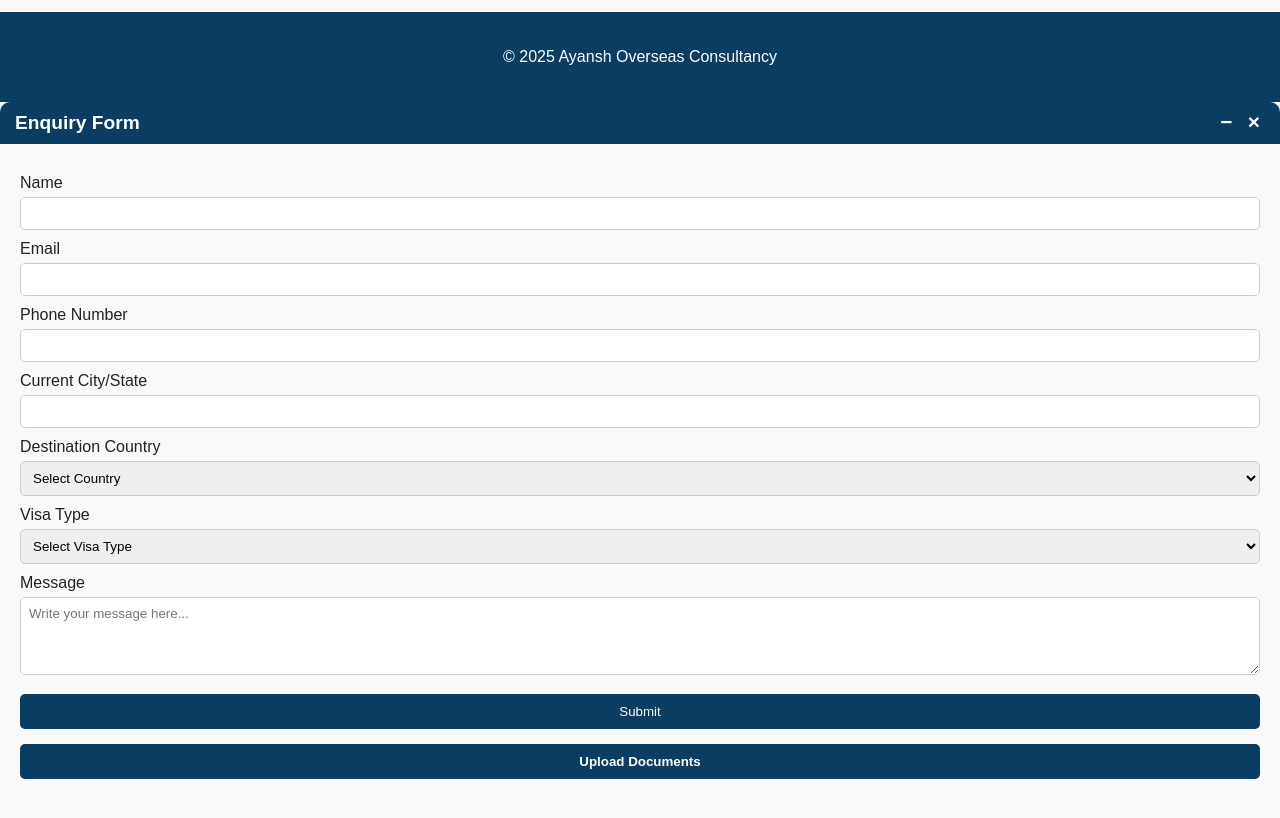
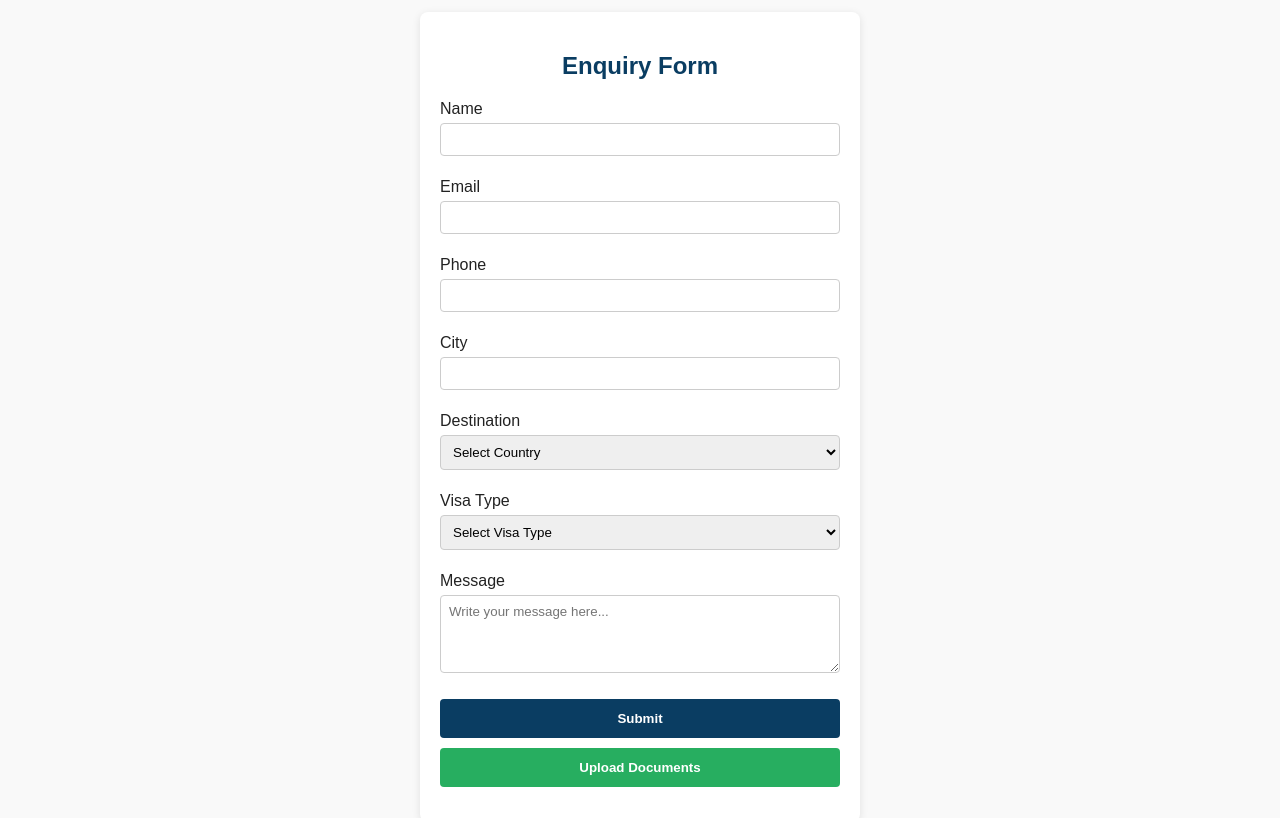
Before and after one commit to Basanapally/Ayansh-Overseas-consultancy, a plain HTML site: page index.html in a window 1280 px wide. Shown: the part 1260-2078 px from the top of the page. Drawn offline with Linux system fonts and the light colour scheme.

Commit message:
Update index.html

```diff
--- a/index.html
+++ b/index.html
@@ -93,105 +93,60 @@
     }
   }
 
-  /* Chat button fixed above marquee */
-  #chat-btn {
-    position: fixed;
-    bottom: 115px; /* above the flags marquee */
-    right: 20px;
+  /* Enquiry Form Section */
+  #enquiry-form-section {
+    max-width: 400px;
+    margin: 40px auto;
+    padding: 20px;
+    background: white;
+    border-radius: 8px;
+    box-shadow: 0 2px 8px rgba(0,0,0,0.1);
+    font-family: Arial, sans-serif;
+  }
+  #enquiry-form-section h2 {
+    text-align: center;
+    color: #0a3d62;
+  }
+  #enquiry-form-section label {
+    display: block;
+    margin: 10px 0 5px;
+  }
+  #enquiry-form-section input,
+  #enquiry-form-section select,
+  #enquiry-form-section textarea {
+    width: 100%;
+    padding: 8px;
+    margin-bottom: 12px;
+    border: 1px solid #ccc;
+    border-radius: 4px;
+    box-sizing: border-box;
+    font-family: Arial, sans-serif;
+  }
+  #enquiry-form-section textarea {
+    resize: vertical;
+  }
+  #enquiry-form-section button[type="submit"],
+  #upload-btn {
     background: #0a3d62;
     color: white;
+    padding: 12px;
+    width: 100%;
     border: none;
-    padding: 15px 20px;
-    border-radius: 50px;
+    border-radius: 4px;
+    font-weight: bold;
     cursor: pointer;
-    font-weight: bold;
-    box-shadow: 0 4px 10px rgba(0,0,0,0.2);
-    z-index: 10001;
+    margin-top: 10px;
   }
-
-  /* form box fixed at bottom right above flags marquee */
-  #form-box {
-    display: none;  /* hidden by default */
-    position: fixed;
-    bottom: 120px; /* just above the chat button */
-    right: 20px;
-    background: white;
-    width: 320px;
-    max-height: 450px;
-    border-radius: 10px;
-    box-shadow: 0 4px 15px rgba(0,0,0,0.3);
-    overflow: hidden;
-    z-index: 10000;
-    flex-direction: column;
-  }
-  #chat-box.active {
-    display: flex !important;
-  }
-  #chat-box header {
-    background: #0a3d62;
-    color: white;
-    padding: 10px 15px;
-    font-weight: bold;
-    font-size: 1.2rem;
-    display: flex;
-    justify-content: space-between;
-    align-items: center;
-    user-select: none;
-    border-top-left-radius: 10px;
-    border-top-right-radius: 10px;
-  }
-  #chat-box header button {
-    background: transparent;
-    border: none;
-    color: white;
-    font-size: 1.3rem;
-    cursor: pointer;
-    padding: 0 5px;
-    line-height: 1;
-    font-weight: bold;
-  }
-  #chat-content {
-    padding: 20px;
-    overflow-y: auto;
-    flex-grow: 1;
-  }
-  #chat-content label { display:block; margin:10px 0 5px; }
-  #chat-content input, #chat-content select, #chat-content textarea {
-    width: 100%; padding: 8px; border: 1px solid #ccc; border-radius: 5px;
-    box-sizing: border-box; font-family: Arial, sans-serif;
-  }
-  #chat-content textarea { resize: vertical; }
-  #chat-content button {
-    margin-top: 15px;
-    background: #0a3d62;
-    color: white;
-    border: none;
-    padding: 10px;
-    width: 100%;
-    cursor: pointer;
-    border-radius: 5px;
-  }
-  #submit-msg {
-    color: green;
-    font-weight: bold;
-    text-align: center;
-    margin-top: 15px;
-  }
-
-  /* Upload button style */
   #upload-btn {
-    margin-top: 15px;
     background: #27ae60;
-    color: white;
-    border: none;
-    padding: 10px;
-    width: 100%;
-    cursor: pointer;
-    border-radius: 5px;
-    font-weight: bold;
   }
   #upload-btn:hover {
     background: #219150;
+  }
+  #submit-msg {
+    margin-top: 15px;
+    font-weight: bold;
+    text-align: center;
   }
 </style>
 
@@ -271,6 +226,65 @@
   </article>
 </section>
 
+<!-- Enquiry Form Section -->
+<section id="enquiry-form-section" aria-label="Enquiry Form">
+  <h2>Enquiry Form</h2>
+  <form id="enquiryForm" novalidate>
+    <label for="name">Name</label>
+    <input id="name" name="name" type="text" required />
+
+    <label for="email">Email</label>
+    <input id="email" name="email" type="email" required />
+
+    <label for="phone">Phone</label>
+    <input id="phone" name="phone" type="tel" required />
+
+    <label for="city">City</label>
+    <input id="city" name="city" type="text" required />
+
+    <label for="destination">Destination</label>
+    <select id="destination" name="destination" required>
+      <option value="">Select Country</option>
+      <option value="United States">United States</option>
+      <option value="United Kingdom">United Kingdom</option>
+      <option value="Canada">Canada</option>
+      <option value="Australia">Australia</option>
+      <option value="New Zealand">New Zealand</option>
+      <option value="Germany">Germany</option>
+      <option value="France">France</option>
+      <option value="Ireland">Ireland</option>
+      <option value="Netherlands">Netherlands</option>
+      <option value="Singapore">Singapore</option>
+      <option value="Switzerland">Switzerland</option>
+      <option value="Japan">Japan</option>
+      <option value="South Korea">South Korea</option>
+      <option value="UAE">United Arab Emirates (UAE)</option>
+    </select>
+
+    <label for="visaType">Visa Type</label>
+    <select id="visaType" name="visaType" required>
+      <option value="">Select Visa Type</option>
+      <option value="Student Visa">Student Visa</option>
+      <option value="Work Visa">Work Visa</option>
+      <option value="Tourist Visa">Tourist Visa</option>
+      <option value="Dependent Visa">Dependent Visa</option>
+      <option value="Permanent Residency">Permanent Residency</option>
+      <option value="Business Visa">Business Visa</option>
+      <option value="Exchange Visitor Visa">Exchange Visitor Visa</option>
+      <option value="Temporary Resident Visa">Temporary Resident Visa</option>
+    </select>
+
+    <label for="message">Message</label>
+    <textarea id="message" name="message" rows="4" placeholder="Write your message here..." required></textarea>
+
+    <button type="submit">Submit</button>
+  </form>
+
+  <button id="upload-btn" type="button" aria-label="Upload your documents">Upload Documents</button>
+
+  <div id="submit-msg" role="alert" aria-live="polite"></div>
+</section>
+
 <!-- Marquee with scrolling country names -->
 <div class="flags-marquee-wrapper" aria-label="Scrolling country names">
   <div class="flags-marquee" aria-hidden="true" aria-live="off" aria-atomic="true" role="presentation">
@@ -298,7 +312,6 @@
     <span title="Netherlands">Netherlands</span>
     <span title="Singapore">Singapore</span>
     <span title="Switzerland">Switzerland</span>
-
   </div>
 </div>
 
@@ -306,115 +319,19 @@
   <p>© 2025 Ayansh Overseas Consultancy</p>
 </footer>
 
-<button id="chat-btn" aria-label="Open chat">💬 Chat</button>
-
-<div id="chat-box" role="dialog" aria-modal="true" aria-labelledby="chat-title" tabindex="-1">
-  <header>
-    <span id="chat-title">Enquiry Form</span>
-    <div>
-      <button id="minimize-btn" title="Minimize chat" aria-label="Minimize chat">−</button>
-      <button id="close-btn" title="Close chat" aria-label="Close chat">×</button>
-    </div>
-  </header>
-  <div id="chat-content">
-    <form id="enquiryForm">
-      <label for="name">Name</label>
-      <input id="name" type="text" name="name" required>
-
-      <label for="email">Email</label>
-      <input id="email" type="email" name="email" required>
-
-      <label for="phone">Phone Number</label>
-      <input id="phone" type="tel" name="phone" required>
-
-      <label for="city">Current City/State</label>
-      <input id="city" type="text" name="city" required>
-
-      <label for="destination">Destination Country</label>
-      <select id="destination" name="destination" required>
-        <option value="">Select Country</option>
-        <option>United States</option>
-        <option>United Kingdom</option>
-        <option>Canada</option>
-        <option>Australia</option>
-        <option>New Zealand</option>
-        <option>Germany</option>
-        <option>France</option>
-        <option>Ireland</option>
-        <option>Netherlands</option>
-        <option>Singapore</option>
-        <option>UAE</option>
-        <option>Switzerland</option>
-        <option>Japan</option>
-        <option>South Korea</option>
-      </select>
-
-      <label for="visaType">Visa Type</label>
-      <select id="visaType" name="visaType" required>
-        <option value="">Select Visa Type</option>
-        <option>Student Visa</option>
-        <option>Work Visa</option>
-        <option>Tourist Visa</option>
-        <option>Dependent Visa</option>
-      </select>
-
-      <label for="message">Message</label>
-      <textarea id="message" name="message" rows="4" placeholder="Write your message here..." required></textarea>
-
-      <button type="submit">Submit</button>
-    </form>
-
-    <!-- Upload Documents Button -->
-    <button id="upload-btn" type="button" aria-label="Upload your documents">Upload Documents</button>
-
-    <div id="submit-msg" role="alert" aria-live="polite"></div>
-  </div>
-</div>
-
 <script>
 document.addEventListener('DOMContentLoaded', () => {
-  const chatBtn = document.getElementById('chat-btn');
-  const chatBox = document.getElementById('chat-box');
   const form = document.getElementById('enquiryForm');
   const submitMsg = document.getElementById('submit-msg');
-  const minimizeBtn = document.getElementById('minimize-btn');
-  const closeBtn = document.getElementById('close-btn');
-  const chatContent = document.getElementById('chat-content');
   const uploadBtn = document.getElementById('upload-btn');
 
-  // Chat button toggles chat box visibility
-  chatBtn.addEventListener('click', () => {
-    if (chatBox.classList.contains('active')) {
-      chatBox.classList.remove('active');
-    } else {
-      chatBox.classList.add('active');
-      chatContent.style.display = 'block'; // ensure content visible when opened
-      submitMsg.textContent = '';          // clear any previous messages
-      form.style.display = 'block';       // show form again if hidden
-      form.reset();
-      chatBox.focus();
+  form.addEventListener('submit', (e) => {
+    e.preventDefault();
+
+    if (!form.checkValidity()) {
+      form.reportValidity();
+      return;
     }
-  });
-
-  // Close chat box
-  closeBtn.addEventListener('click', () => {
-    chatBox.classList.remove('active');
-  });
-
-  // Minimize / Restore chat box content
-  minimizeBtn.addEventListener('click', () => {
-    if (chatContent.style.display === 'none') {
-      chatContent.style.display = 'block';
-      minimizeBtn.textContent = '−';
-    } else {
-      chatContent.style.display = 'none';
-      minimizeBtn.textContent = '+';
-    }
-  });
-
-  // Handle form submit
-  form.addEventListener('submit', function(e) {
-    e.preventDefault();
 
     const data = new URLSearchParams(new FormData(form)).toString();
 
@@ -425,28 +342,22 @@ document.addEventListener('DOMContentLoaded', () => {
     })
     .then(res => res.text())
     .then(txt => {
-      submitMsg.textContent = "Thank you! You will receive call shortly.";
-      form.style.display = 'none';
-      // Close chat box automatically after 3 seconds
-      setTimeout(() => {
-        chatBox.classList.remove('active');
-        submitMsg.textContent = '';
-        form.reset();
-        form.style.display = 'block';
-      }, 3000);
+      submitMsg.style.color = 'green';
+      submitMsg.textContent = "Thank you! We will get back to you as soon as possible.";
+      form.reset();
     })
     .catch(err => {
+      submitMsg.style.color = 'red';
       submitMsg.textContent = "Oops! Something went wrong. Please try again.";
     });
   });
 
-  // Upload documents button click opens Google Form link
   uploadBtn.addEventListener('click', () => {
-    const googleFormURL = "https://docs.google.com/forms/d/e/1FAIpQLSfuTk0YnI4HCgpW4n7oemvsdfStHJpdDUly-D0b3w1LZorkMA/viewform?usp=header"; // <-- Replace with your actual Google Form URL
-    window.open(googleFormURL, '_blank');
+    window.open("https://docs.google.com/forms/d/e/1FAIpQLSfuTk0YnI4HCgpW4n7oemvsdfStHJpdDUly-D0b3w1LZorkMA/viewform?usp=header", '_blank');
   });
 });
 </script>
+
 <!--Start of Tawk.to Script-->
 <script type="text/javascript">
 var Tawk_API=Tawk_API||{}, Tawk_LoadStart=new Date();
@@ -460,5 +371,6 @@ s0.parentNode.insertBefore(s1,s0);
 })();
 </script>
 <!--End of Tawk.to Script-->
+
 </body>
 </html>
```
